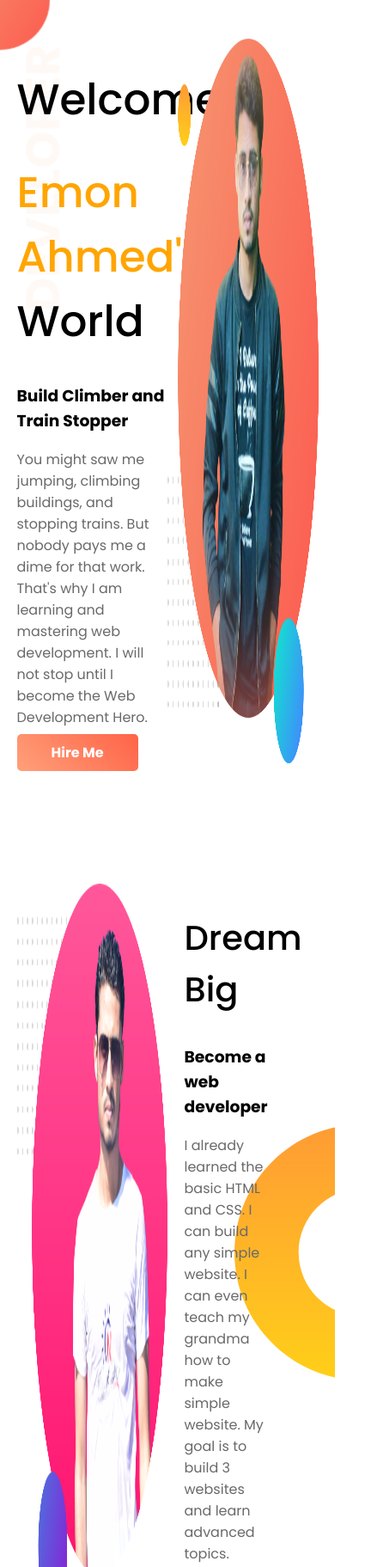
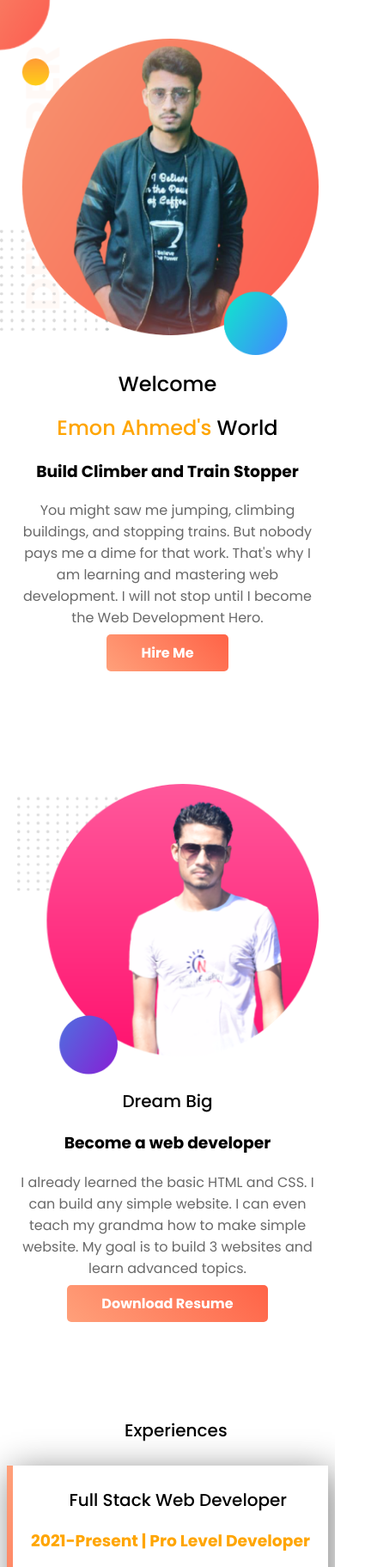
Before and after one commit to Emon-Ahmed/Simple-Portfolio, a plain HTML site: page index.html in a window 390 px wide. Shown: the top 1823 px of the page at 86% size, 425 px wide, since content can reach past the window. Drawn offline with Linux system fonts and the light colour scheme.

Commit message:
design: Update 5-year-old portfolio with responsive layout

```diff
--- a/index.html
+++ b/index.html
@@ -1,14 +1,17 @@
 <!DOCTYPE html>
 <html lang="en">
   <head>
-    <meta charset="UTF-8">
-    <meta http-equiv="X-UA-Compatible" content="IE=edge">
-    <meta name="viewport" content="width=device-width, initial-scale=1.0">
+    <meta charset="UTF-8" />
+    <meta http-equiv="X-UA-Compatible" content="IE=edge" />
+    <meta name="viewport" content="width=device-width, initial-scale=1.0" />
     <title>My Portifolio || Module 04</title>
-    <link rel="preconnect" href="https://fonts.googleapis.com">
-    <link rel="preconnect" href="https://fonts.gstatic.com" crossorigin>
-    <link href="https://fonts.googleapis.com/css2?family=Poppins:wght@100;200;300;400;500;700&display=swap" rel="stylesheet">
-    <link rel="stylesheet" href="style.css">
+    <link rel="preconnect" href="https://fonts.googleapis.com" />
+    <link rel="preconnect" href="https://fonts.gstatic.com" crossorigin />
+    <link
+      href="https://fonts.googleapis.com/css2?family=Poppins:wght@100;200;300;400;500;700&display=swap"
+      rel="stylesheet"
+    />
+    <link rel="stylesheet" href="style.css" />
   </head>
   <body>
     <header class="header">
@@ -16,22 +19,35 @@
         <h1>Welcome</h1>
         <h1><span class="title">Emon Ahmed's</span> World</h1>
         <h3>Build Climber and Train Stopper</h3>
-            <p>You might saw me jumping, climbing buildings, and stopping trains. But nobody pays me a dime for that
-                work. That's why I am learning and mastering web development. I will not stop until I become the Web
+        <p>
+          You might saw me jumping, climbing buildings, and stopping trains. But
+          nobody pays me a dime for that work. That's why I am learning and
+          mastering web development. I will not stop until I become the Web
           Development Hero.
         </p>
-            <a class="button" href="https://emonahmed.com">Hire Me</a>
+        <a class="button" href="https://emonahmed.xyz">Hire Me</a>
       </div>
-        <img class="my-bg" src="img/my-bg.png" target="_blank" alt="Emon Ahmed" width="100%">
+      <img
+        class="my-bg"
+        src="img/my-bg.png"
+        target="_blank"
+        alt="Emon Ahmed"
+        width="100%"
+      />
     </header>
     <section class="section-two">
-        <img class="mid-width my-bg2" src="img/my-bg2.png" alt="">
+      <img class="mid-width my-bg2" src="img/my-bg2.png" alt="" />
       <div class="mid-width about-us2">
         <h2>Dream Big</h2>
         <h3>Become a web developer</h3>
-            <p>I already learned the basic HTML and CSS. I can build any simple website. I can even teach my grandma how
-                to make simple website. My goal is to build 3 websites and learn advanced topics.</p>
-            <a href="https://emonahmed.com"  class="button" target="_blank">Download Resume</a>
+        <p>
+          I already learned the basic HTML and CSS. I can build any simple
+          website. I can even teach my grandma how to make simple website. My
+          goal is to build 3 websites and learn advanced topics.
+        </p>
+        <a href="https://emonahmed.xyz" class="button" target="_blank"
+          >Download Resume</a
+        >
       </div>
     </section>
     <section class="exp-area-full">
@@ -40,22 +56,26 @@
         <div class="exp" id="border-one">
           <h2 class="exp-title">Full Stack Web Developer</h2>
           <h3 class="exp-sub-title">2021-Present | Pro Level Developer</h3>
-                <p class="exp-des">I am the master of HTML, CSS and Javascript. I know everything needed to make a website
-                    function, efficient. I didn't stop with the web. I went beyond with most popular Javascript framework
-                    called Vue JS. I even know the deployment, server and security. I will give you 100% web solution.</p>
+          <p class="exp-des">
+            I am the master of HTML, CSS and Javascript. I know everything
+            needed to make a website function, efficient. I didn't stop with the
+            web. I went beyond with most popular Javascript framework called Vue
+            JS. I even know the deployment, server and security. I will give you
+            100% web solution.
+          </p>
         </div>
         <div class="exp" id="border-two">
           <h2 class="exp-title">Baby Web Developer</h2>
           <h3 class="exp-sub-title">2020-2021 | Programming Hero Learner</h3>
-                <p class="exp-des">They didn't offer me a job. But I made myself as a remove web developer. I made their
-                    website and showed it to them. They liked it. And uploaded the content. It was fun working at
-                    Programming Hero.</p>
+          <p class="exp-des">
+            They didn't offer me a job. But I made myself as a remove web
+            developer. I made their website and showed it to them. They liked
+            it. And uploaded the content. It was fun working at Programming
+            Hero.
+          </p>
         </div>
       </div>
-
     </section>
-    <footer>
-        © Emon Ahmed 2021, a Programming Hero initiative.
-    </footer>
+    <footer>© Emon Ahmed 2021, a Programming Hero initiative.</footer>
   </body>
 </html>
--- a/style.css
+++ b/style.css
@@ -1,56 +1,53 @@
-body{
+body {
   margin: 0;
   padding: 0;
-    box-sizing: border-box!important;
-    font-family: 'Poppins', sans-serif!important;
+  box-sizing: border-box !important;
+  font-family: "Poppins", sans-serif !important;
 }
-h1{
-    font-size: 50px;
+h1 {
+  font-size: clamp(24px, 4vw, 50px);
   font-weight: 500;
-    font-family: 'Poppins', sans-serif;
+  font-family: "Poppins", sans-serif;
 }
-h2{
-    font-size: 40px;
-    font-family: 'Poppins', sans-serif;
+h2 {
+  font-size: clamp(20px, 4vw, 40px);
+  font-family: "Poppins", sans-serif;
   font-weight: 500;
 }
-h3{
+h3 {
   font-size: 1.17em;
   font-weight: 200;
 }
-p{
-    color:dimgray
+p {
+  color: dimgray;
 }
-h3{
+h3 {
   display: block;
   font-size: 1.17em;
   font-weight: bold;
 }
-.title{
-    color:orange
+.title {
+  color: orange;
 }
-.header{
+.header {
   background-image: url(img/top-banner.png);
   background-repeat: no-repeat;
   display: flex;
   margin-bottom: 140px;
   padding-top: 45px;
 }
-/* .header img{
-    width: 100%;
-} */
-.mid-width{
+.mid-width {
   width: 50%;
-    box-sizing: border-box!important;
-    padding-left:5%;
+  box-sizing: border-box !important;
+  padding-left: 5%;
 }
-.my-bg{
-    padding-right:5%;
+.my-bg {
+  padding-right: 5%;
   width: 50%;
   box-sizing: border-box;
 }
 
-.section-two{
+.section-two {
   display: flex;
   background-image: url(img/dream-bg.png);
   background-repeat: no-repeat;
@@ -58,28 +55,33 @@
   margin-bottom: 120px;
 }
 
-.exp-area{
+.exp-area {
   display: flex;
 }
-.exp{
+.exp {
   width: 40%;
   margin-left: 5%;
   padding: 2%;
   box-shadow: 5px 7px 40px grey;
+  background-color: white;
 }
-.exp-area-full{
-    height: 500px;
+.exp-area-full {
   padding-bottom: 120px;
   background-image: url(img/exp-bg.png);
   background-repeat: no-repeat;
   background-position: left;
-    width: 95%;
+  width: 100%;
+  margin: 0 auto;
 }
-footer{
+.exp-area-full h2 {
+  box-sizing: border-box !important;
+  padding-left: 5% !important;
+}
+footer {
   margin: 25px 0;
   text-align: center;
 }
-.button{
+.button {
   padding: 10px 40px;
   text-decoration: none;
   border-radius: 5px;
@@ -88,20 +90,65 @@
   background-image: linear-gradient(45deg, lightsalmon, tomato);
 }
 
-#border-one{
+#border-one {
   border-left: 7px solid;
   border-image: linear-gradient(180deg, lightsalmon, tomato);
   border-image-slice: 1;
 }
-#border-two{
+#border-two {
   border-left: 7px solid;
   border-image: linear-gradient(180deg, blue, cyan);
   border-image-slice: 1;
 }
-.exp h3{
+.exp h3 {
   color: orange;
 }
 
-.about-us2{
+.about-us2 {
   padding-right: 75px;
 }
+
+@media (max-width: 1130px) {
+  .header {
+    display: grid;
+    margin-bottom: 140px;
+    padding-top: 45px;
+  }
+  .about-us2 {
+    padding-right: 5%;
+  }
+  .mid-width {
+    width: 100%;
+    padding-right: 5%;
+  }
+  .my-bg {
+    order: 1;
+  }
+  .about-us1 {
+    order: 2;
+  }
+  .section-two {
+    flex-direction: column;
+  }
+  .exp-area {
+    flex-direction: column;
+  }
+  .exp {
+    width: 90%;
+    margin: 10px auto;
+  }
+  .my-bg {
+    width: 100%;
+  }
+  .about-us1,
+  .section-two,
+  .exp-area-full {
+    text-align: center;
+  }
+  .section-two {
+    background-image: none;
+  }
+  .exp-area-full {
+    padding-bottom: 20px;
+  }
+}
```
Lines whose indentation alone changed are shown as unchanged.
